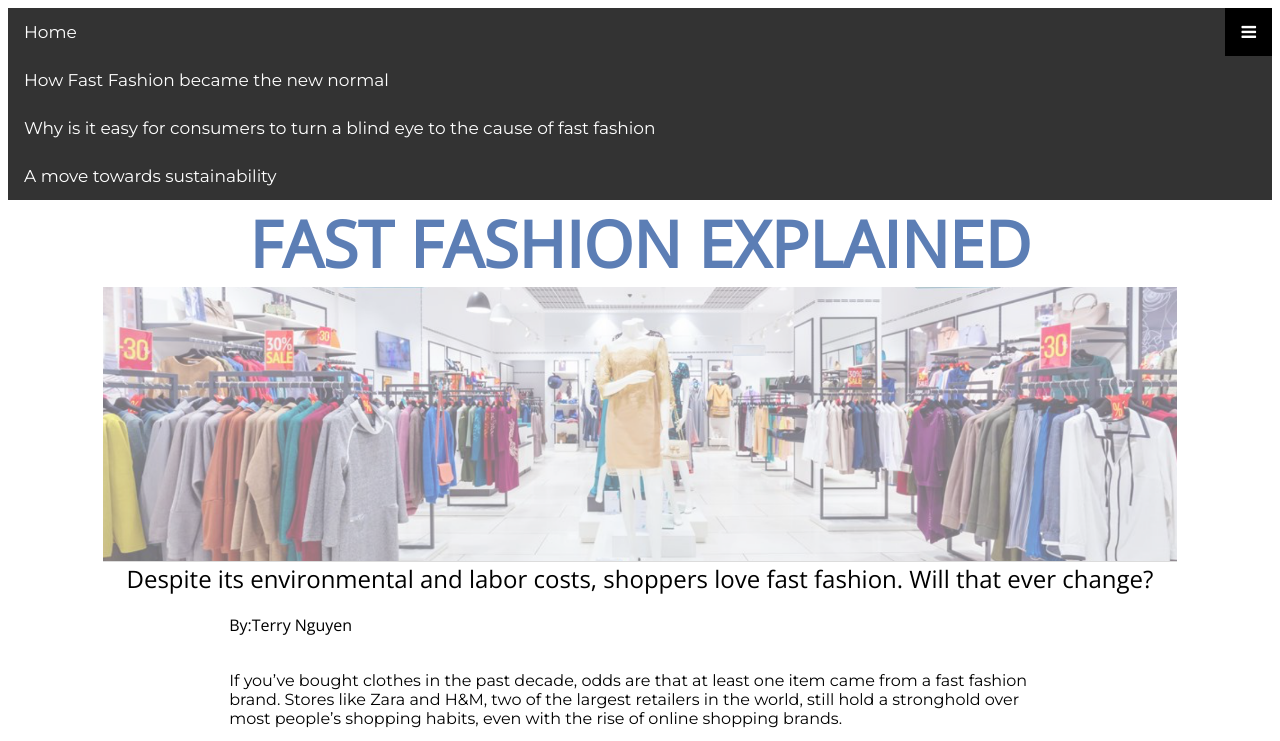
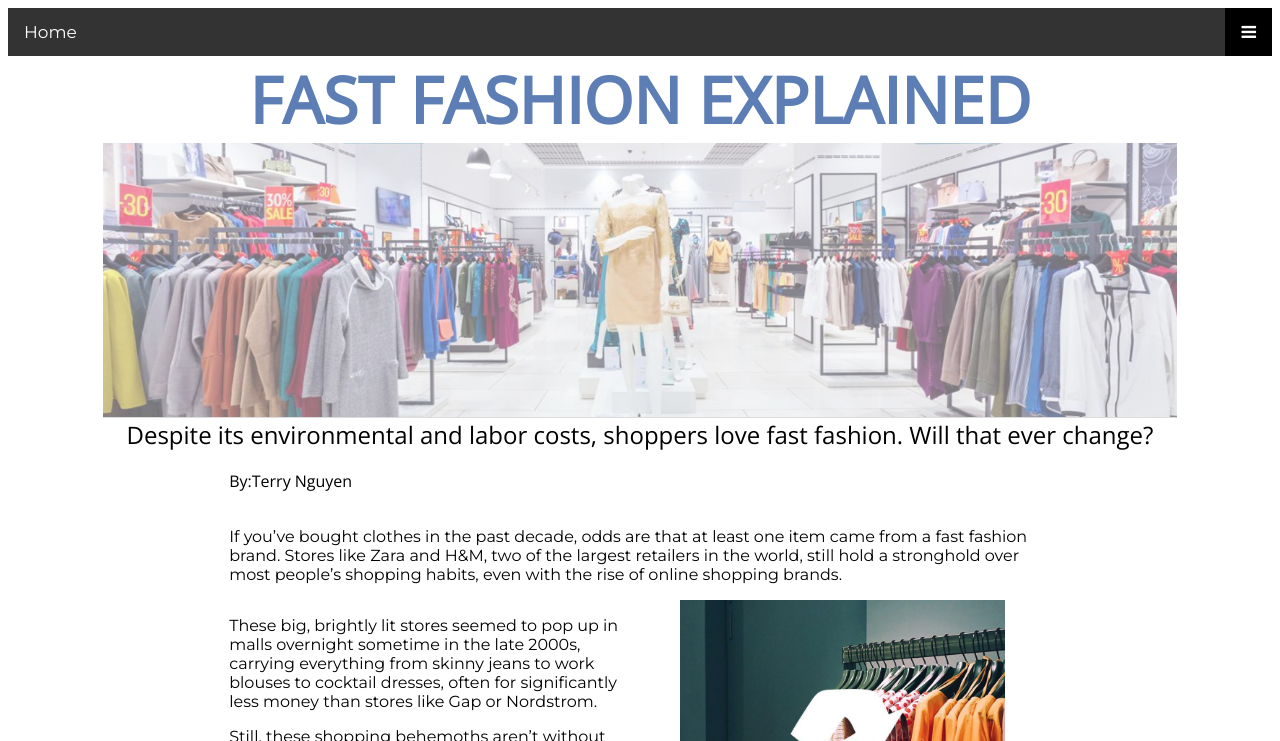
Before and after one commit to klmcdonald19/finalproject, a plain HTML site: page index.html in a window 1280 px wide. Both pictures are taken after a click on the link 1248 px from the left and 32 px from the top of the page. Shown: the top 741 px of the page. Drawn offline with nearby package versions, Linux system fonts and the light colour scheme.

Commit message:
Update index.html
final project

```diff
--- a/index.html
+++ b/index.html
@@ -24,7 +24,7 @@
         if (x.style.display === "block") {
           x.style.display = "none";
         } else {
-          x.style.display = "block";
+          x.style.display = "block":
         }
       }
    </script>
```
